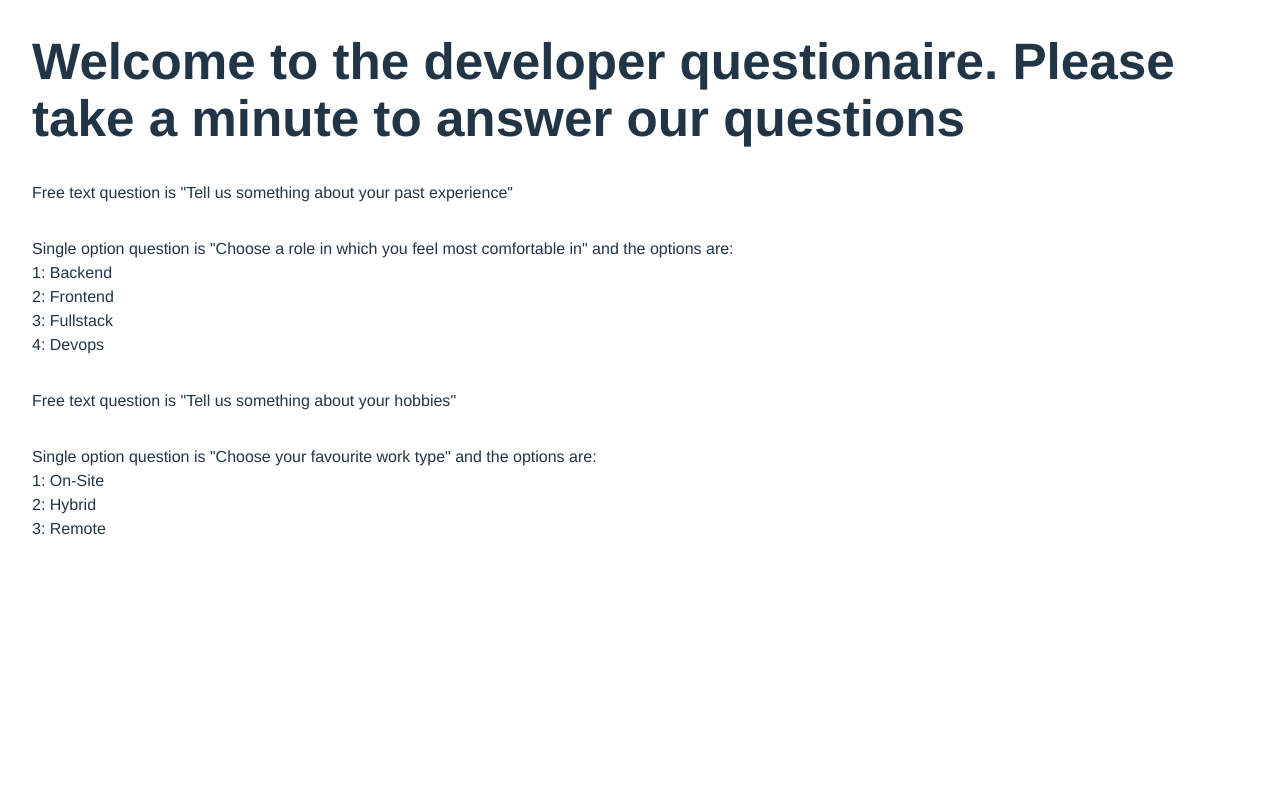
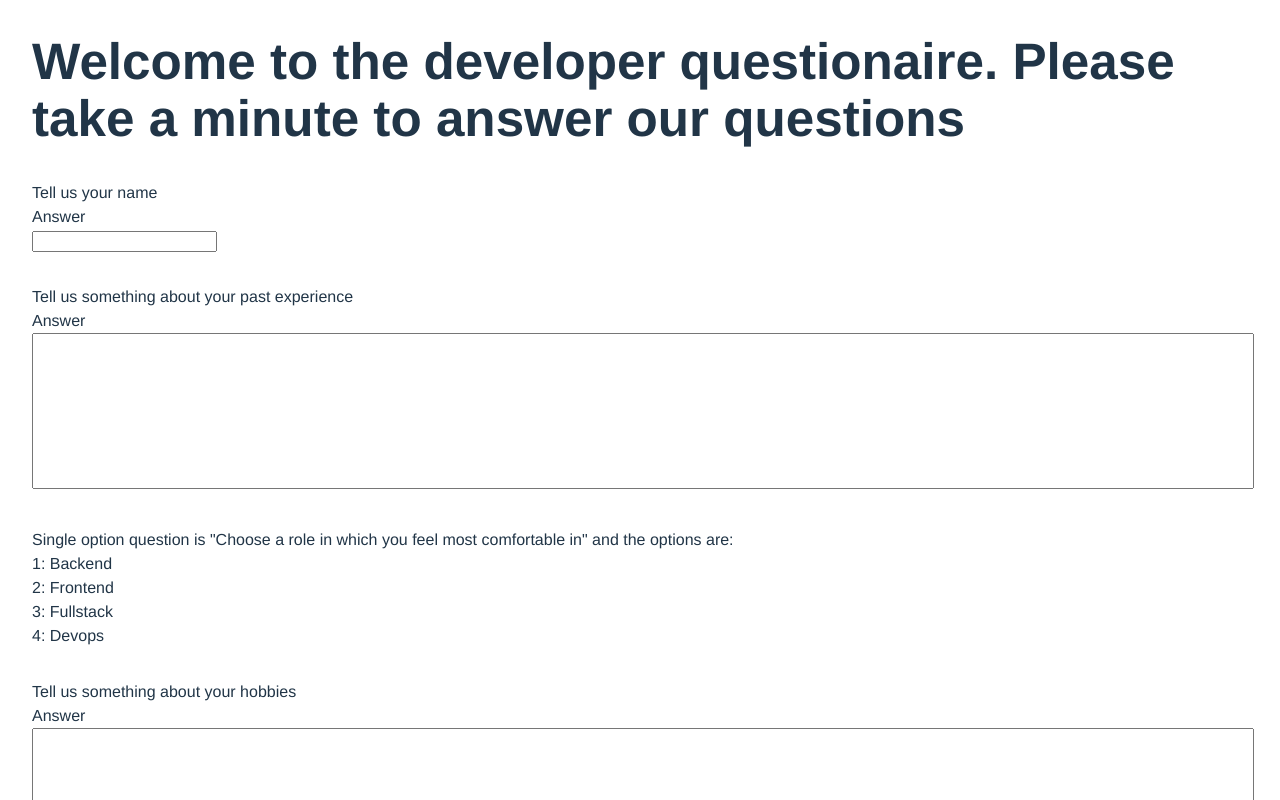
Before and after one commit to maciekniewielki/QuestionnaireApp, a React (Vite) app: page / in a window 1280 px wide. Shown: the top 800 px of the page. Built offline with nearby package versions, Linux system fonts and the light colour scheme.

Commit message:
Implemented FreeText for both single and multiline

```diff
--- /dev/null
+++ b/src/components/Questionnaire/Questions/FreeText/FreeText.module.css
@@ -0,0 +1,8 @@
+.freeText label {
+    display: block;
+}
+
+.freeText textarea {
+    width: 100%;
+    resize: none;
+}
--- a/src/components/Questionnaire/Questions/FreeText/FreeText.tsx
+++ b/src/components/Questionnaire/Questions/FreeText/FreeText.tsx
@@ -1,7 +1,17 @@
+import { useId } from "react";
 import { BaseQuestionProps } from "../types";
+import styles from "./FreeText.module.css"
 
-export type FreeTextProps = BaseQuestionProps<"freeText">
+export type FreeTextProps = {
+    multiline: boolean;
+} & BaseQuestionProps<"freeText">
 
-export const FreeText = ({ question }: FreeTextProps) => {
-    return <div>Free text question is "{question}"</div>
+export const FreeText = ({ multiline, name, question }: FreeTextProps) => {
+    const id = useId();
+    return <div className={styles.freeText}>
+        <div>{question}</div>
+        <label htmlFor={id}>Answer</label>
+        {multiline ? <textarea id={id} name={name} rows={10}/> : <input id={id} name={name}/>}
+    </div>
+
 }
--- a/src/components/Questionnaire/Questions/types.ts
+++ b/src/components/Questionnaire/Questions/types.ts
@@ -5,6 +5,7 @@ export type QuestionTypes = "freeText" | "singleOption";
 
 export type BaseQuestionProps<Type extends QuestionTypes> = {
     type: Type;
+    name: string;
     question: string;
 }
 
--- a/src/questionnairePropsMock.ts
+++ b/src/questionnairePropsMock.ts
@@ -4,10 +4,19 @@ export const props: QuestionnaireProps = {
     headline: "Welcome to the developer questionaire. Please take a minute to answer our questions",
     questions: [
       {
+        name: "name",
         type: "freeText",
+        multiline: false,
+        question: "Tell us your name"
+      },
+      {
+        name: "pastExperience",
+        type: "freeText",
+        multiline: true,
         question: "Tell us something about your past experience"
       },
       {
+        name: "role",
         type: "singleOption",
         question: "Choose a role in which you feel most comfortable in",
         options: [
@@ -30,10 +39,13 @@ export const props: QuestionnaireProps = {
         ]
       },
       {
+        name: "hobbies",
         type: "freeText",
+        multiline: true,
         question: "Tell us something about your hobbies"
       },
       {
+        name: "workType",
         type: "singleOption",
         question: "Choose your favourite work type",
         options: [
```
